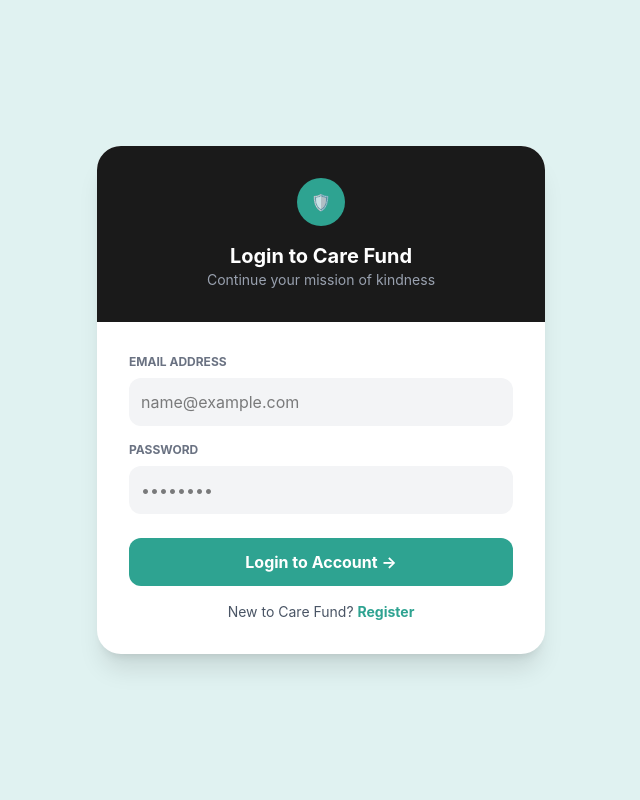
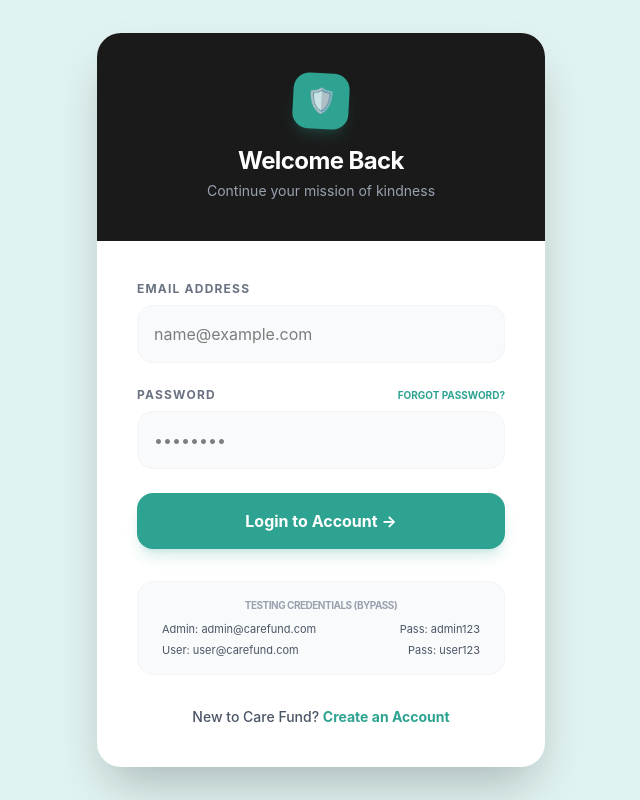
Before and after one commit to group4pbl-carefund/frontend, a React app: page /login in a window 1280 px wide. Shown: the whole page, without its empty margins (319-959 px from the left). Built offline with nearby package versions, Linux system fonts and the light colour scheme; the HTML template or start-up script is replaced by a standard one.

Commit message:
feat: add admin transaction log dashboard component and login page template

```diff
--- a/src/components/admin/TransactionLogTab.jsx
+++ b/src/components/admin/TransactionLogTab.jsx
@@ -11,7 +11,10 @@ import {
   TrendingUp,
   CreditCard,
   Building2,
-  Wallet
+  Wallet,
+  Activity,
+  AlertCircle,
+  CheckCircle2
 } from 'lucide-react';
 
 const TransactionLogTab = () => {
@@ -236,8 +239,7 @@ const TransactionLogTab = () => {
                     </div>
                   </td>
                   <td className="px-8 py-6">
-                    <span className={`text-[9px] font-bold px-2 py-0.5 rounded-full tracking-tighter ${
-                      trx.status === 'SUCCESS' ? 'bg-emerald-50 text-emerald-600 border border-emerald-100' :
+                    <span className={`text-[9px] font-bold px-2 py-0.5 rounded-full tracking-tighter ${trx.status === 'SUCCESS' ? 'bg-emerald-50 text-emerald-600 border border-emerald-100' :
                         trx.status === 'PENDING' ? 'bg-orange-50 text-orange-600 border border-orange-100' :
                           'bg-rose-50 text-rose-600 border border-rose-100'
                       }`}>
@@ -277,18 +279,3 @@ const TransactionLogTab = () => {
 };
 
 export default TransactionLogTab;
-
-const AlertCircle = (props) => (
-  <svg {...props} xmlns="http://www.w3.org/2000/svg" width="24" height="24" viewBox="0 0 24 24" fill="none" stroke="currentColor" strokeWidth="2" strokeLinecap="round" strokeLinejoin="round">
-    <circle cx="12" cy="12" r="10" />
-    <line x1="12" y1="8" x2="12" y2="12" />
-    <line x1="12" y1="16" x2="12.01" y2="16" />
-  </svg>
-);
-
-const CheckCircle2 = (props) => (
-  <svg {...props} xmlns="http://www.w3.org/2000/svg" width="24" height="24" viewBox="0 0 24 24" fill="none" stroke="currentColor" strokeWidth="2" strokeLinecap="round" strokeLinejoin="round">
-    <path d="M12 22c5.523 0 10-4.477 10-10S17.523 2 12 2 2 6.477 2 12s4.477 10 10 10z" />
-    <path d="m9 12 2 2 4-4" />
-  </svg>
-);
--- a/src/pages/loginPage.jsx
+++ b/src/pages/loginPage.jsx
@@ -4,9 +4,40 @@ import axios from 'axios';
 
 const LoginPage = () => {
   const [formData, setFormData] = useState({ email: '', password: '' });
+  const [loading, setLoading] = useState(false);
 
   const handleLogin = async (e) => {
     e.preventDefault();
+    setLoading(true);
+
+    // HARDCODED BYPASS FOR TESTING
+    if (formData.email === 'admin@carefund.com' && formData.password === 'admin123') {
+      localStorage.setItem('token', 'dummy-admin-token');
+      localStorage.setItem('user', JSON.stringify({
+        id: 1,
+        full_name: 'Admin CareFund',
+        email: 'admin@carefund.com',
+        role: 'admin'
+      }));
+      alert('Login Success (Admin Bypass)!');
+      window.location.href = '/admin';
+      return;
+    }
+
+    if (formData.email === 'user@carefund.com' && formData.password === 'user123') {
+      localStorage.setItem('token', 'dummy-user-token');
+      localStorage.setItem('user', JSON.stringify({
+        id: 2,
+        full_name: 'Regular User',
+        email: 'user@carefund.com',
+        role: 'user'
+      }));
+      alert('Login Success (User Bypass)!');
+      window.location.href = '/dashboard';
+      return;
+    }
+
+    // ACTUAL API LOGIN
     try {
       const response = await axios.post('http://127.0.0.1:8000/api/login', {
         email: formData.email,
@@ -19,50 +50,76 @@ const LoginPage = () => {
       alert('Login Success! Welcome to Care Fund');
       window.location.href = '/';
     } catch (error) {
-      alert(error.response?.data?.message || 'Login failed');
+      console.error(error);
+      alert(error.response?.data?.message || 'Login failed. Please check your credentials or use bypass.');
+    } finally {
+      setLoading(false);
     }
   };
 
   return (
     <div className="min-h-screen bg-[#e0f2f1] flex items-center justify-center p-4 font-sans">
-      <div className="w-full max-w-md bg-white rounded-3xl overflow-hidden shadow-xl">
-        <div className="bg-[#1a1a1a] p-8 text-center text-white relative">
-          <div className="bg-[#2ea391] w-12 h-12 rounded-full flex items-center justify-center mx-auto mb-4">
-            <span className="text-white">🛡️</span>
+      <div className="w-full max-w-md bg-white rounded-3xl overflow-hidden shadow-2xl">
+        <div className="bg-[#1a1a1a] p-10 text-center text-white relative">
+          <div className="bg-[#2ea391] w-14 h-14 rounded-2xl flex items-center justify-center mx-auto mb-4 shadow-lg shadow-[#2ea391]/20 rotate-3">
+            <span className="text-white text-2xl">🛡️</span>
           </div>
-          <h2 className="text-xl font-bold">Login to Care Fund</h2>
-          <p className="text-gray-400 text-sm">Continue your mission of kindness</p>
+          <h2 className="text-2xl font-bold tracking-tight">Welcome Back</h2>
+          <p className="text-gray-400 text-sm mt-1">Continue your mission of kindness</p>
         </div>
 
-        <div className="p-8">
-          <form onSubmit={handleLogin}>
-            <div className="mb-4">
-              <label className="block text-xs font-bold text-gray-500 mb-2 uppercase">Email Address</label>
+        <div className="p-10">
+          <form onSubmit={handleLogin} className="space-y-6">
+            <div>
+              <label className="block text-xs font-bold text-gray-500 mb-2 uppercase tracking-widest">Email Address</label>
               <input
                 type="email"
-                className="w-full bg-gray-100 p-3 rounded-xl outline-none"
+                className="w-full bg-gray-50 border border-gray-100 p-4 rounded-2xl outline-none focus:ring-2 focus:ring-[#2ea391]/20 focus:bg-white transition-all"
                 placeholder="name@example.com"
+                value={formData.email}
                 onChange={(e) => setFormData({ ...formData, email: e.target.value })}
+                required
               />
             </div>
-            <div className="mb-6">
-              <label className="block text-xs font-bold text-gray-500 mb-2 uppercase">Password</label>
+            <div>
+              <div className="flex justify-between items-center mb-2">
+                <label className="block text-xs font-bold text-gray-500 uppercase tracking-widest">Password</label>
+                <Link to="#" className="text-[10px] font-bold text-[#2ea391] hover:underline uppercase">Forgot Password?</Link>
+              </div>
               <input
                 type="password"
-                className="w-full bg-gray-100 p-3 rounded-xl outline-none"
+                className="w-full bg-gray-50 border border-gray-100 p-4 rounded-2xl outline-none focus:ring-2 focus:ring-[#2ea391]/20 focus:bg-white transition-all"
                 placeholder="••••••••"
+                value={formData.password}
                 onChange={(e) => setFormData({ ...formData, password: e.target.value })}
+                required
               />
             </div>
-            <button className="w-full bg-[#2ea391] text-white py-3 rounded-xl font-bold">
-              Login to Account →
+            <button
+              disabled={loading}
+              className="w-full bg-[#2ea391] hover:bg-[#258a7b] text-white py-4 rounded-2xl font-bold shadow-lg shadow-[#2ea391]/20 transition-all active:scale-[0.98] disabled:opacity-50"
+            >
+              {loading ? 'Authenticating...' : 'Login to Account →'}
             </button>
           </form>
 
-          <p className="text-center text-sm mt-4 text-gray-600">
+          {/* Bypass Info Tooltip/Hint */}
+          <div className="mt-8 p-4 bg-gray-50 rounded-2xl border border-gray-100">
+            <p className="text-[10px] font-bold text-gray-400 uppercase mb-2 text-center tracking-tighter">Testing Credentials (Bypass)</p>
+            <div className="flex justify-between text-[11px] text-gray-600 px-2">
+              <span>Admin: admin@carefund.com</span>
+              <span>Pass: admin123</span>
+            </div>
+            <div className="flex justify-between text-[11px] text-gray-600 px-2 mt-1">
+              <span>User: user@carefund.com</span>
+              <span>Pass: user123</span>
+            </div>
+          </div>
+
+          <p className="text-center text-sm mt-8 text-gray-600 font-medium">
             New to Care Fund?{' '}
-            <Link to="/register" className="text-[#2ea391] font-bold hover:underline">
-              Register
+            <Link to="/register" className="text-[#2ea391] font-bold hover:underline transition-all">
+              Create an Account
             </Link>
           </p>
         </div>
```
Lines whose indentation alone changed are shown as unchanged.
